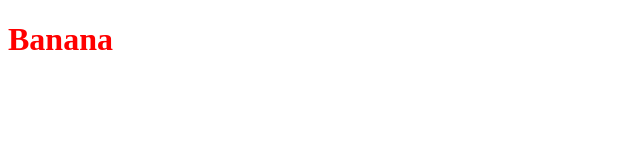
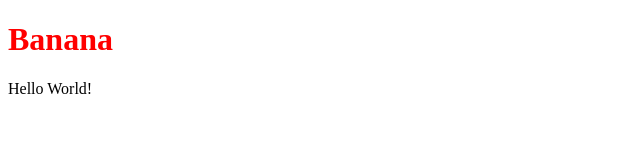
Before and after one commit to Jjmaxxx/Website1, a plain HTML site: page index.html in a window 1280 px wide. Shown: the whole page, without its empty margins (0-640 px from the left). Drawn offline with Linux system fonts and the light colour scheme.

Commit message:
added paragraph

```diff
--- a/index.html
+++ b/index.html
@@ -5,6 +5,9 @@
   </head>
   <body>
     <h1>Banana</h1>
+    <p>
+      Hello World!
+    </p>
   </body>
   <script src="js/main.js"></script>
 </html>
```
